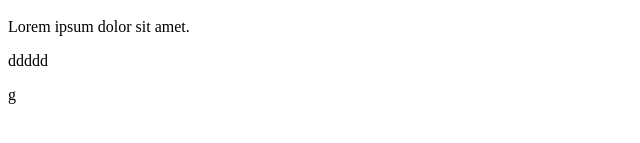
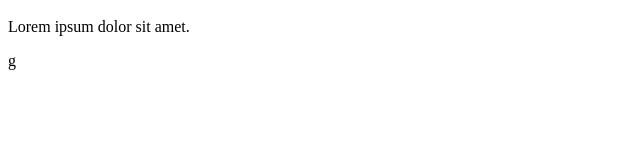
Before and after one commit to dejoyy/HW-7, a plain HTML site: page index.html in a window 1280 px wide. Shown: the part 303-446 px from the top of the page, 0-640 px from the left. Drawn offline with Linux system fonts and the light colour scheme.

Commit message:
github-pages

```diff
--- a/index.html
+++ b/index.html
@@ -38,7 +38,6 @@
         </p>
         <h1>Title</h1>
         <p>Lorem ipsum dolor sit amet.</p>
-        <p>ddddd</p>
     </div>
 </body>g
 
```
